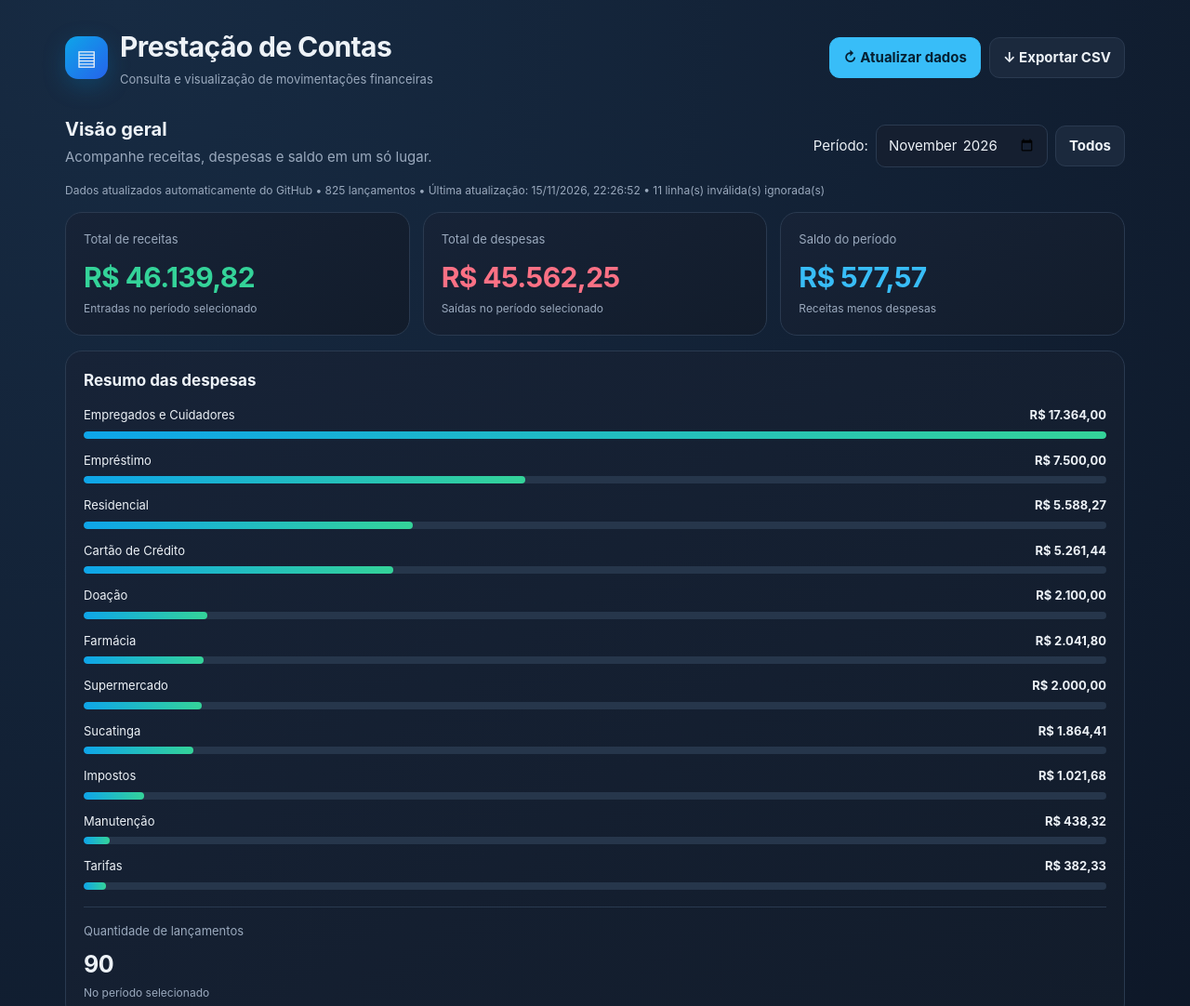
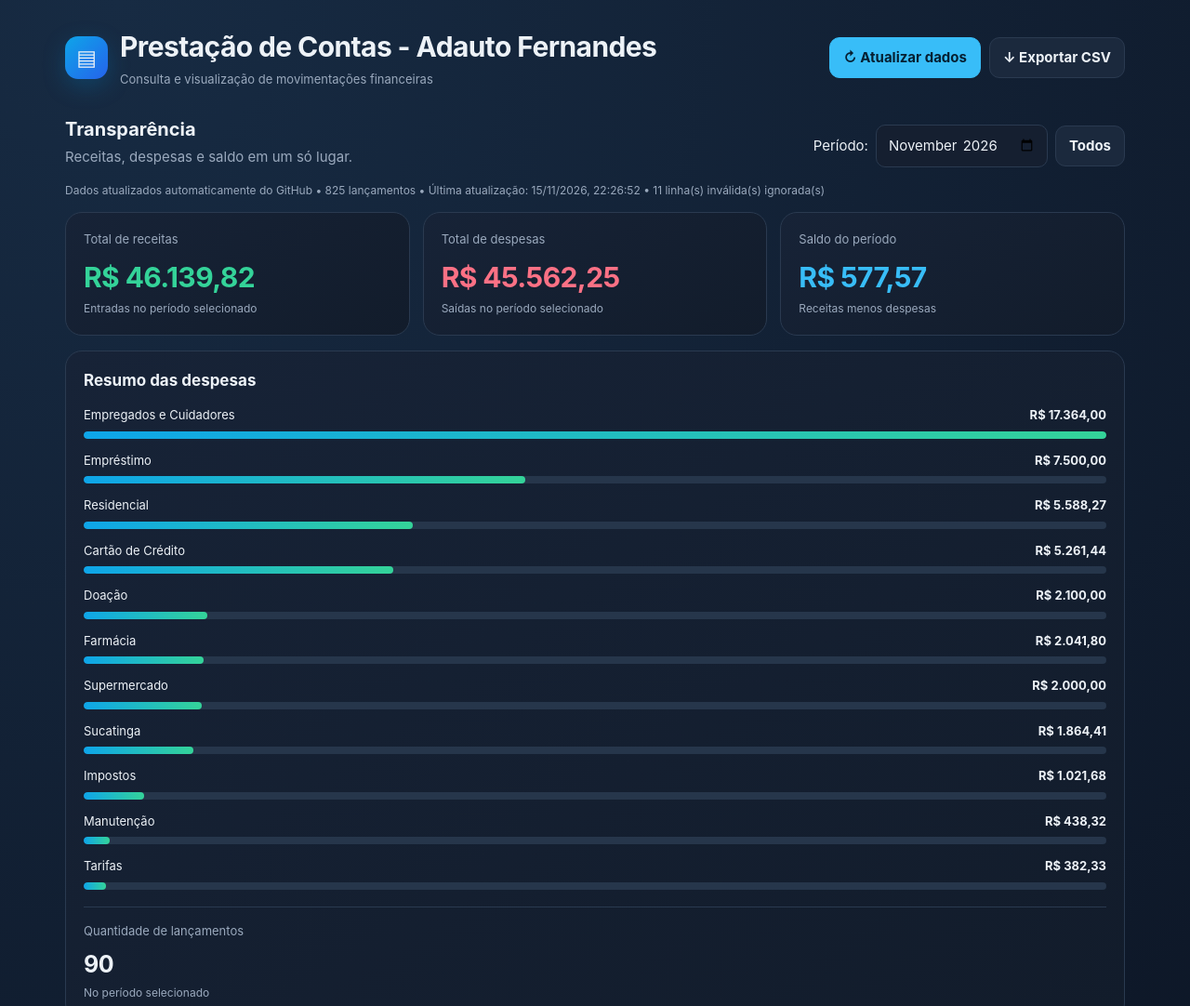
Before and after one commit to tsilva1982/teste, a plain HTML site: page prestacao_contas/index_github_final.html in a window 1280 px wide. Shown: the top 1082 px of the page at 93% size. Drawn offline with Linux system fonts and the light colour scheme.

Commit message:
Update header and footer content in HTML file

```diff
--- a/prestacao_contas/index_github_final.html
+++ b/prestacao_contas/index_github_final.html
@@ -60,7 +60,7 @@ footer{text-align:center;color:#718198;font-size:12px;margin-top:28px}
 <header>
   <div class="brand">
     <div class="logo">▤</div>
-    <div><h1>Prestação de Contas</h1><p class="sub">Consulta e visualização de movimentações financeiras</p></div>
+    <div><h1>Prestação de Contas - Adauto Fernandes</h1><p class="sub">Consulta e visualização de movimentações financeiras</p></div>
   </div>
   <div class="header-actions">
     <button class="btn primary" id="refreshBtn">↻ Atualizar dados</button>
@@ -69,7 +69,7 @@ footer{text-align:center;color:#718198;font-size:12px;margin-top:28px}
 </header>
 
 <div class="hero">
-  <div><h2>Visão geral</h2><p>Acompanhe receitas, despesas e saldo em um só lugar.</p></div>
+  <div><h2>Transparência</h2><p>Receitas, despesas e saldo em um só lugar.</p></div>
   <div style="display:flex;gap:8px;align-items:center;flex-wrap:wrap"><label for="monthFilter">Período:</label><input class="period" type="month" id="monthFilter" aria-label="Filtrar por mês"><button class="btn" type="button" id="allPeriodsBtn">Todos</button></div>
 </div>
 <div id="sourceStatus" class="note" role="status" style="margin:0 0 14px">Conectando ao arquivo CSV do GitHub...</div>
@@ -99,7 +99,7 @@ footer{text-align:center;color:#718198;font-size:12px;margin-top:28px}
     <tbody id="entriesBody"><tr><td colspan="5" class="empty">Nenhum lançamento carregado.</td></tr></tbody></table>
   </div>
 </section>
-<footer>Prestação de Contas • Painel de consulta • Fonte: arquivo CSV no GitHub</footer>
+<footer>Prestação de Contas • Painel de consulta • Fonte: Banco do Brasil/API</footer>
 </div>
 <div class="toast" id="toast" role="status"></div>
 
```
